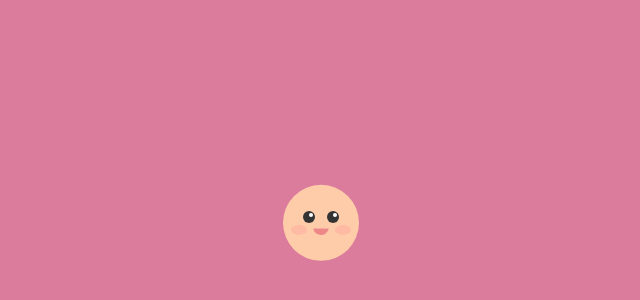
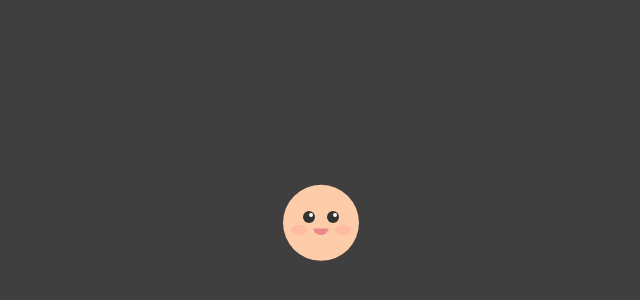
Before and after one commit to clearloveyin/desktop-pet, a website built with Vite: page index.html in a window 1280 px wide. Shown: the part 178-478 px from the top of the page, without its empty margins (319-959 px from the left). Built offline with nearby package versions, Linux system fonts and the light colour scheme.

Commit message:
debug: add dark canvas background to verify pet rendering

```diff
--- a/index.html
+++ b/index.html
@@ -5,7 +5,7 @@
   <meta name="viewport" content="width=device-width, initial-scale=1.0">
   <style>
     * { margin: 0; padding: 0; box-sizing: border-box; }
-    html, body { width: 100%; height: 100%; overflow: hidden; background: rgba(200,50,100,0.4); user-select: none; }
+    html, body { width: 100%; height: 100%; overflow: hidden; background: transparent; user-select: none; }
     canvas { display: block; position: absolute; top: 0; left: 0; }
 
     #speech-bubble {
--- a/src/renderer.ts
+++ b/src/renderer.ts
@@ -33,6 +33,9 @@ export class Renderer {
     }
 
     this.ctx.clearRect(0, 0, this.canvas.width, this.canvas.height);
+    // Debug: fill with visible background to verify rendering
+    this.ctx.fillStyle = 'rgba(30,30,30,0.85)';
+    this.ctx.fillRect(0, 0, this.canvas.width, this.canvas.height);
 
     if (this.sprite && this.spriteConfig) {
       this.renderSprite(state);
```
